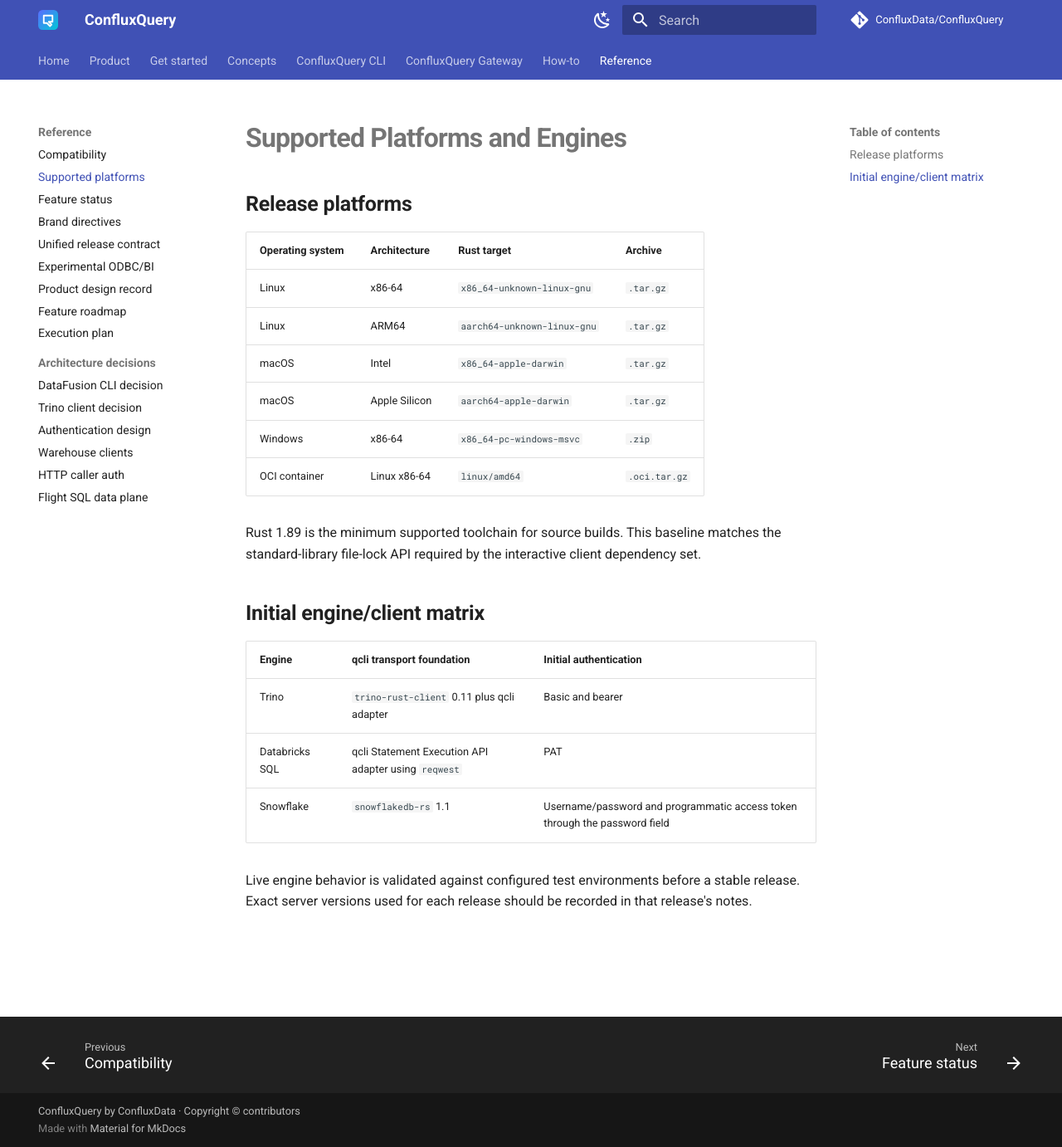
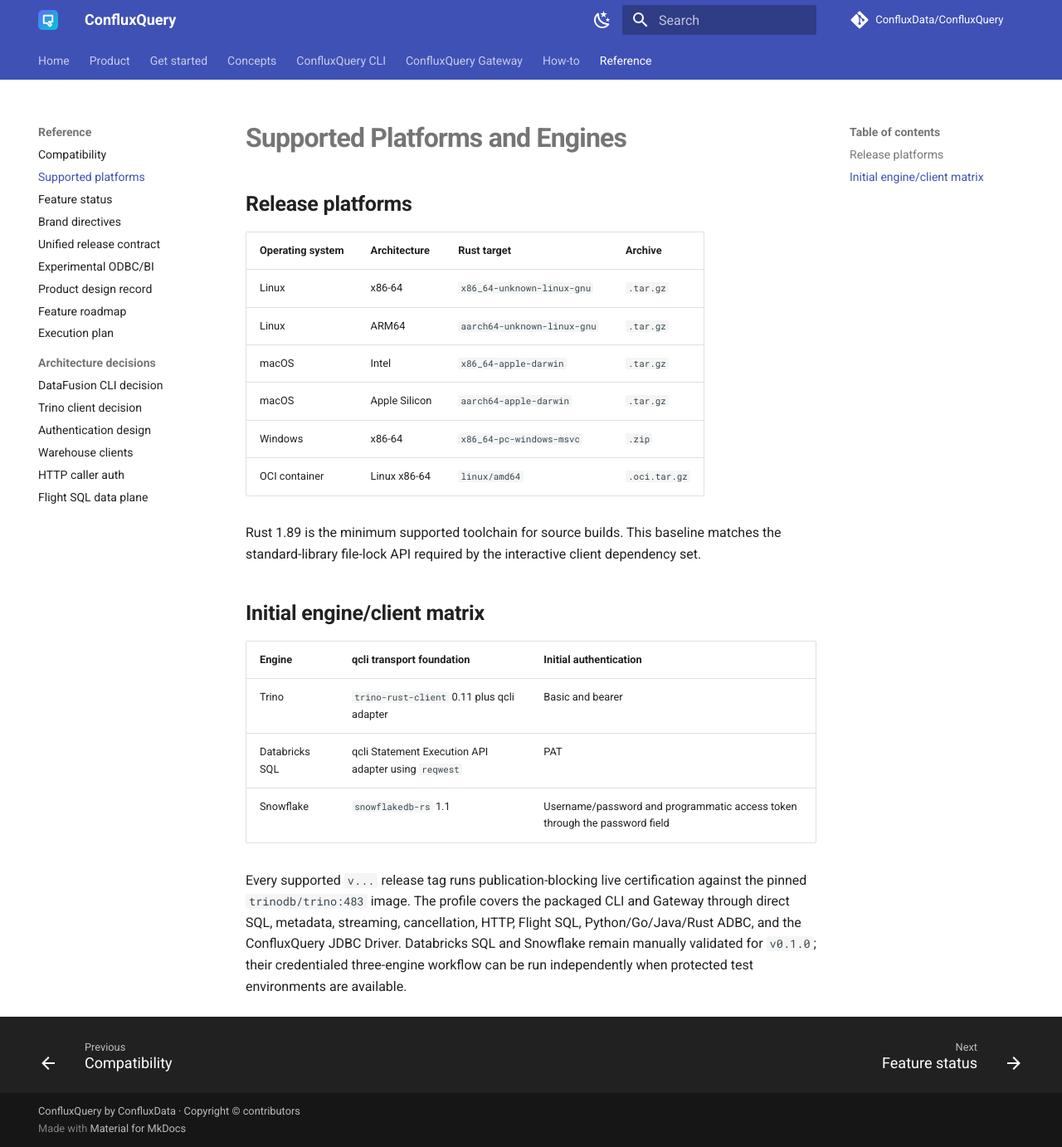
Before and after one commit to ConfluxData/ConfluxQuery, an MkDocs documentation site: the page built from docs/supported-platforms.md, in a window 1280 px wide and 1382 px high. Shown: the whole window at 83% size. Built offline with MkDocs 1.6.1 and Material for MkDocs 9.7.7, drawn with Linux system fonts in a browser that asks for light colours; comment, search, counter and statistics services are not loaded.

Commit message:
ci: require live Trino certification for releases

```diff
--- a/docs/supported-platforms.md
+++ b/docs/supported-platforms.md
@@ -23,6 +23,10 @@ dependency set.
 | Databricks SQL | qcli Statement Execution API adapter using `reqwest` | PAT |
 | Snowflake | `snowflakedb-rs` 1.1 | Username/password and programmatic access token through the password field |
 
-Live engine behavior is validated against configured test environments before a
-stable release. Exact server versions used for each release should be recorded
-in that release's notes.
+Every supported `v...` release tag runs publication-blocking live certification
+against the pinned `trinodb/trino:483` image. The profile covers the packaged
+CLI and Gateway through direct SQL, metadata, streaming, cancellation, HTTP,
+Flight SQL, Python/Go/Java/Rust ADBC, and the ConfluxQuery JDBC Driver.
+Databricks SQL and Snowflake remain manually validated for `v0.1.0`; their
+credentialed three-engine workflow can be run independently when protected
+test environments are available.
```
Also changed, not shown: CHANGELOG.md (+2 -0 lines), docs/milestones/milestone-12-release-checklist.md (+3 -1 lines), docs/releasing.md (+4 -2 lines), 2 other files.
